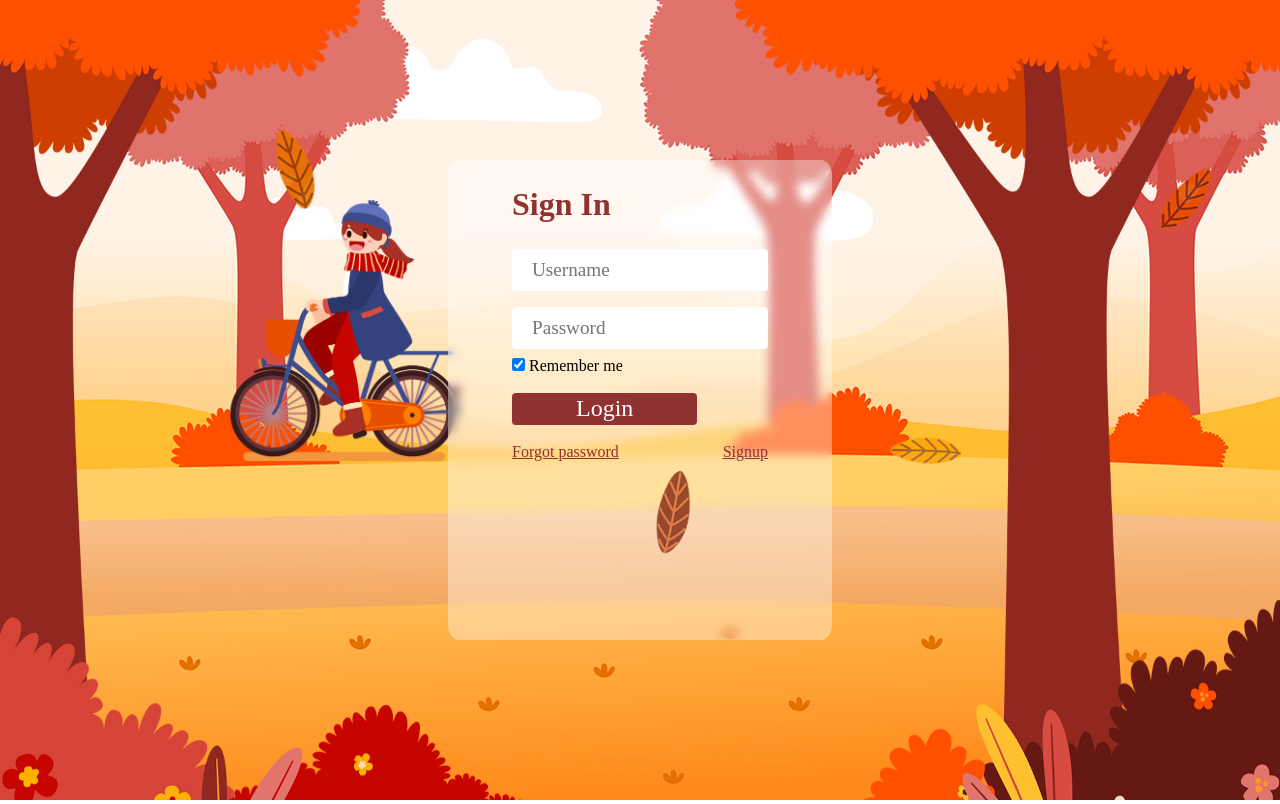
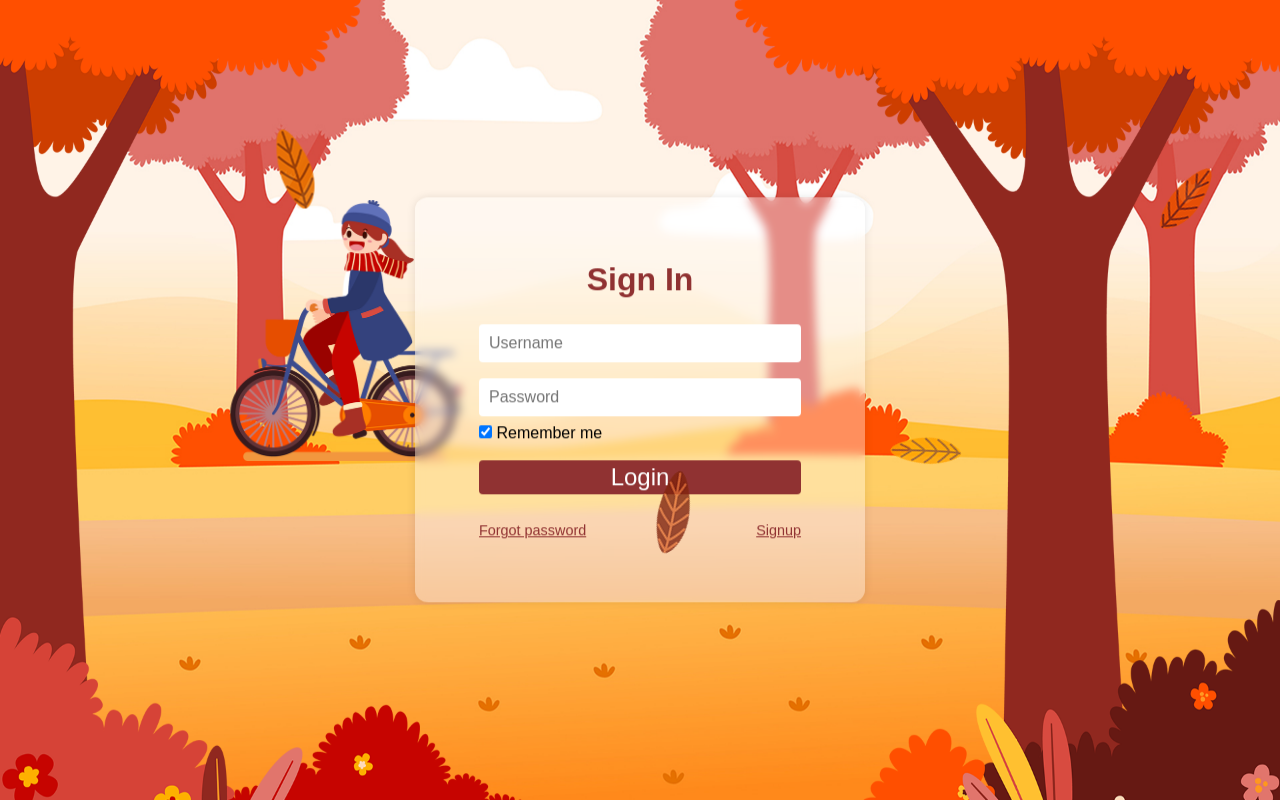
Before and after one commit to Komal-bora/MotionCut, a plain HTML site: page Animated-Login-Form/index.html in a window 1280 px wide. Drawn offline with Linux system fonts and the light colour scheme.

Commit message:
Made the webpage responsive

```diff
--- a/Animated-Login-Form/style.css
+++ b/Animated-Login-Form/style.css
@@ -2,7 +2,7 @@
     margin: 0;
     padding: 0;
     box-sizing: border-box;
-    font-family: 'montserrat';
+    font-family: 'Montserrat', sans-serif;
 }
 
 html, body {
@@ -10,8 +10,8 @@ html, body {
     width: 100%;
 }
 
-.base-bg {
-    position: relative;
+.base-bg, .layer-bg {
+    position: fixed;
     top: 0;
     left: 0;
     height: 100%;
@@ -20,16 +20,13 @@ html, body {
 }
 
 .layer-bg {
-    position: absolute;
-    top: 0;
-    left: 0;
-    height: 100%;
-    width: 100%;
     z-index: 5;
 }
 
 h1 {
     color: rgba(144, 50, 50);
+    font-size: 1.5rem;
+    text-align: center;
 }
 
 .container {
@@ -40,45 +37,56 @@ h1 {
     border-radius: 3%;
     background-color: rgba(255, 255, 255, 0.364);
     backdrop-filter: blur(5px);
-    width: 30%;
-    height: 60%;
-    padding: 2% 5%;
+    width: 90%;
+    max-width: 500px;
+    height: auto;
+    padding: 5%;
     z-index: 3;
+    box-shadow: 0px 0px 10px rgba(0, 0, 0, 0.1);
+}
+
+.form {
+    position: relative;
 }
 
 button {
     background-color: rgba(144, 50, 50);
-    border: 1px;
+    border: none;
     border-radius: 4px;
     color: white;
     display: inline-block;
-    font-size: 150%;
-    padding: 1% 25%;
+    font-size: 1.2rem;
+    padding: 10px 20px;
     text-align: center;
+    width: 100%;
 }
 
 input[type=text], input[type=password] {
     background-color: #fff;
     color: #000;
-    padding: 10px 20px;
+    padding: 10px;
     margin: 8px 0;
     border: none;
     border-radius: 4px;
     width: 100%;
-    font-size: 120%;
+    font-size: 1rem;
 }
 
 button:hover {
     opacity: 0.9;
 }
 
-.psw{
+.psw {
     display: flex;
     justify-content: space-between;
+    flex-direction: column;
+    align-items: flex-start;
+    margin-top: 10px;
 }
 
-.psw a{
+.psw a {
     color: rgba(144, 50, 50);
+    font-size: 0.9rem;
 }
 
 .leaf-container {
@@ -109,24 +117,21 @@ button:hover {
     }
 }
 
-.leaf:nth-child(1) {
+.leaf:nth-child(1){
     left: 20%;
     animation-duration: 4s;
     animation-delay: 0s;
 }
-
 .leaf:nth-child(2) {
     left: 50%;
     animation-duration: 6s;
     animation-delay: 1s;
 }
-
 .leaf:nth-child(3) {
     left: 70%;
     animation-duration: 5s;
     animation-delay: 2s;
 }
-
 .leaf:nth-child(4) {
     left: 90%;
     animation-duration: 7s;
@@ -169,3 +174,34 @@ button:hover {
     right: 0%;
     animation-duration: 12s;
 }
+
+@media (min-width: 600px) {
+    .container {
+        width: 60%;
+        max-width: 450px;
+    }
+
+    button {
+        font-size: 1.5rem;
+        padding: 1% 20%;
+    }
+
+    h1 {
+        font-size: 2rem;
+    }
+}
+
+@media (min-width: 900px) {
+    .container {
+        width: 40%;
+    }
+
+    button {
+        padding: 1% 15%;
+    }
+
+    .psw {
+        flex-direction: row;
+        align-items: center;
+    }
+}
```
